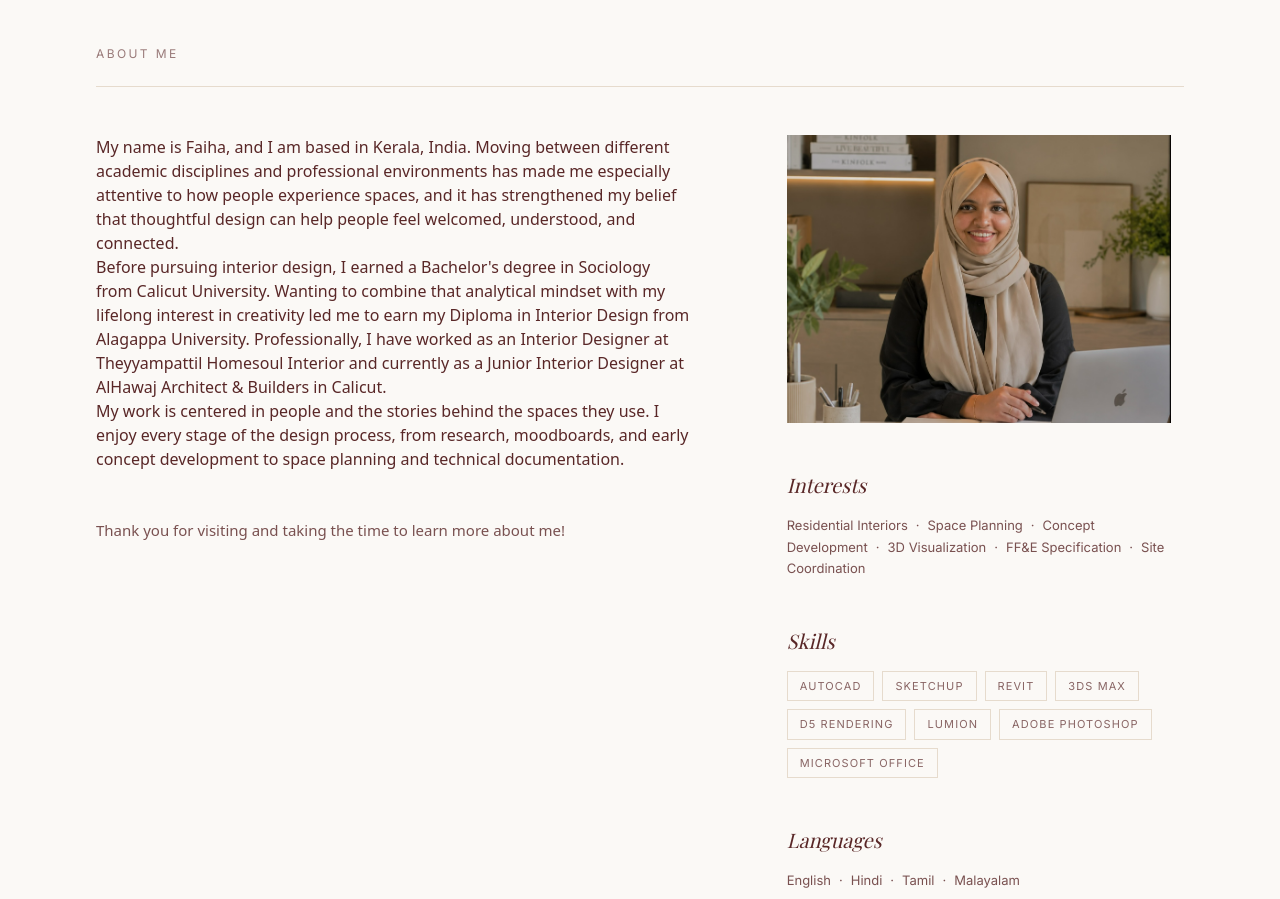
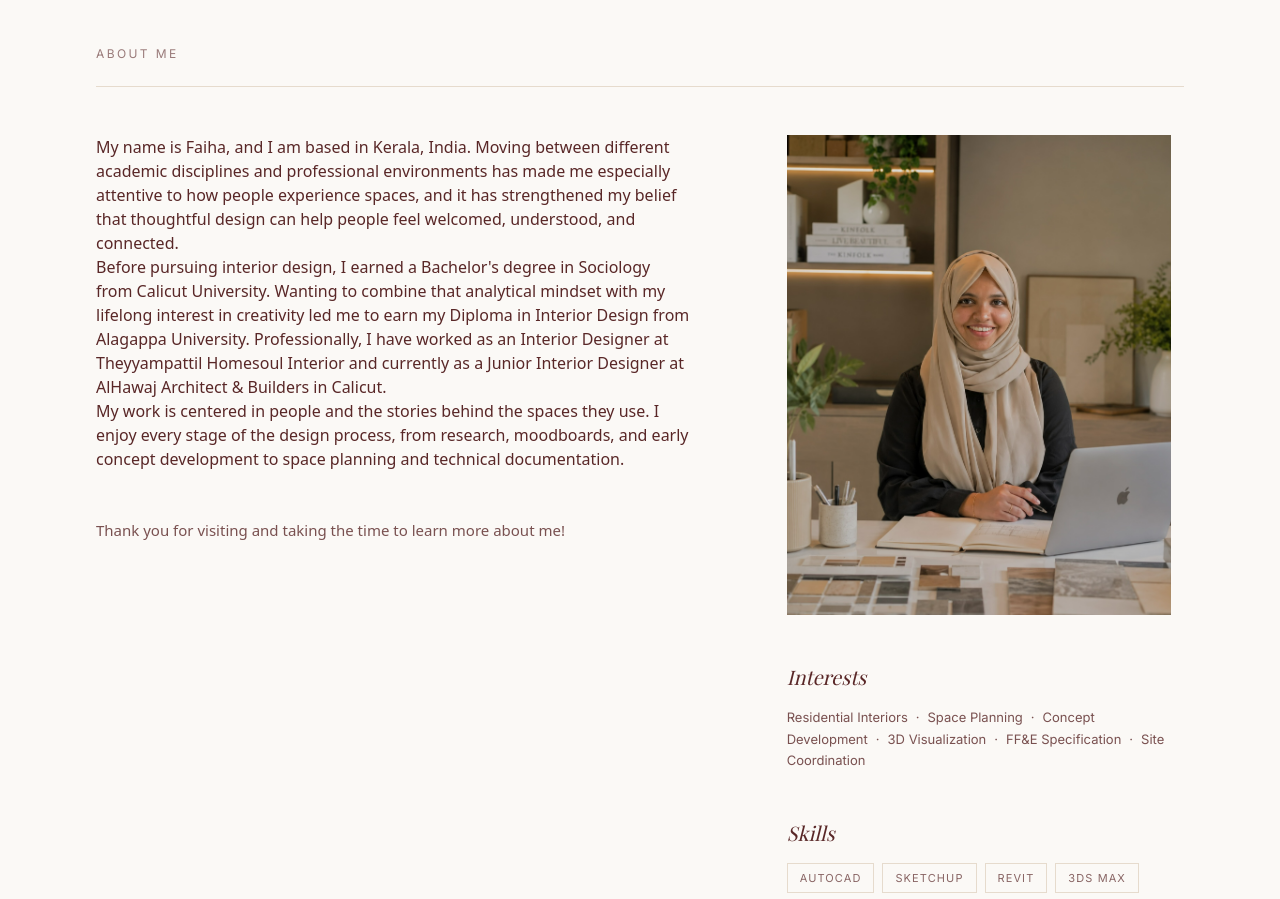
Before and after one commit to mariyam00786/faiha, a Next.js app: page / in a window 1280 px wide. Shown: the part 8780-9679 px from the top of the page. Built offline with nearby package versions, Linux system fonts and the light colour scheme; a web font is replaced by a local one.

Commit message:
Add profile image to About section

```diff
--- a/src/components/AboutSection.tsx
+++ b/src/components/AboutSection.tsx
@@ -2,6 +2,7 @@
 
 import { siteData } from "@/data/site";
 import { Fragment } from "react";
+import Image from "next/image";
 
 export function AboutSection() {
   return (
@@ -26,11 +27,13 @@ export function AboutSection() {
         {/* Right Column: Details */}
         <div className="lg:col-span-5 flex flex-col gap-12">
 
-          <div className="aspect-[4/3] w-full max-w-sm bg-[#E5E0D8] relative overflow-hidden">
-            <img
+          <div className="aspect-[4/5] w-full max-w-sm bg-[#E5E0D8] relative overflow-hidden">
+            <Image
               src={siteData.personal.profileImage}
               alt={siteData.personal.name}
-              className="w-full h-full object-cover"
+              fill
+              className="object-cover"
+              sizes="(max-width: 768px) 100vw, 384px"
             />
           </div>
 
```
